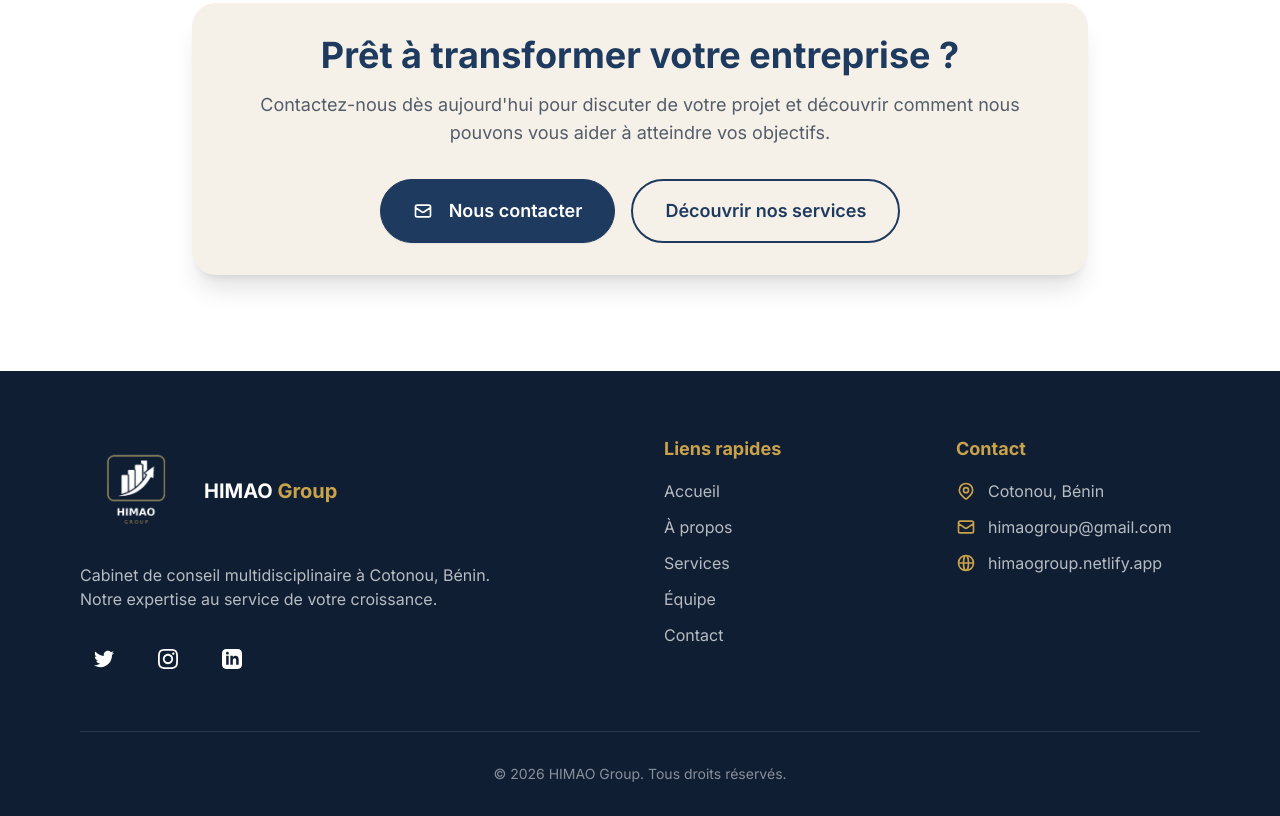
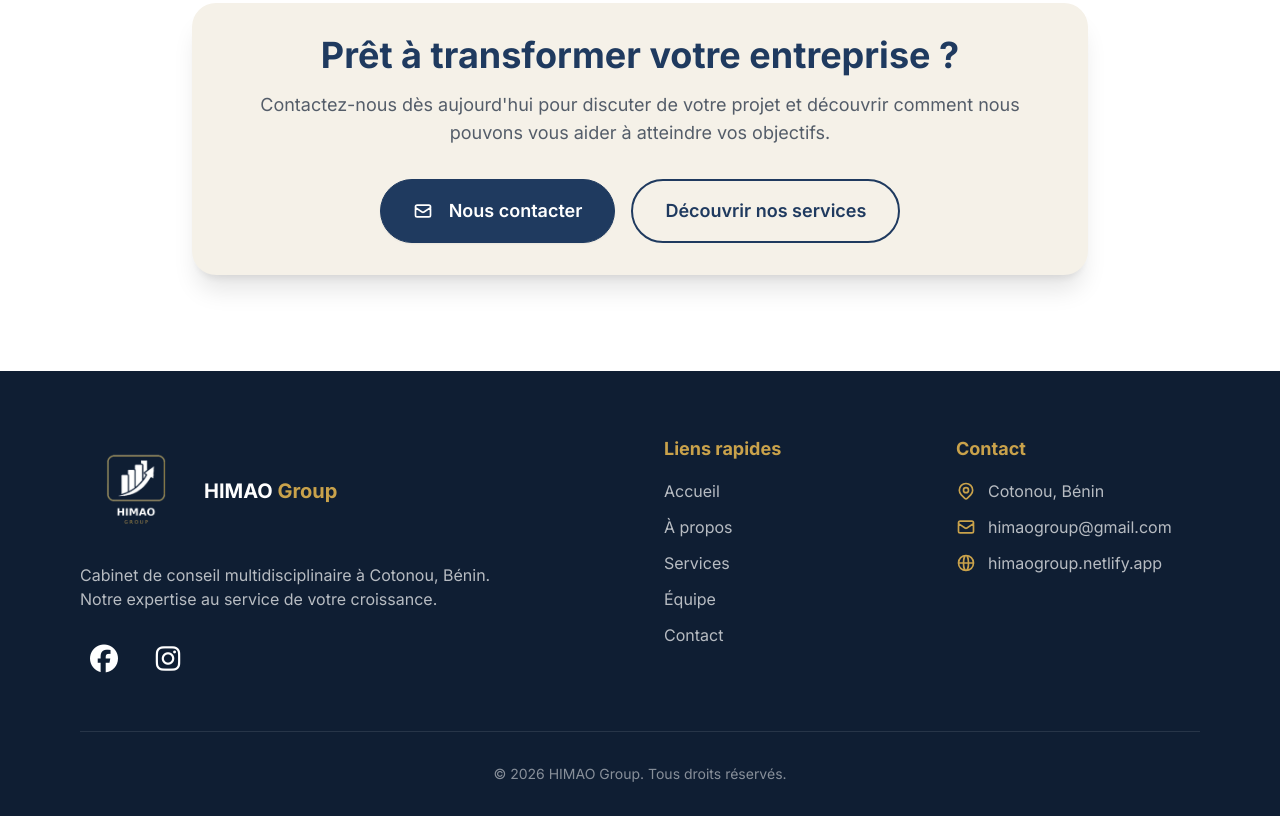
Before and after one commit to OnelKND/himao_group, a website: page index.html in a window 1280 px wide. Shown: the part 4468-5284 px from the top of the page. Drawn offline with Linux system fonts and the light colour scheme.

Commit message:
Reseux Lien MAJ

```diff
--- a/index.html
+++ b/index.html
@@ -13,6 +13,7 @@
   <link rel="preconnect" href="https://fonts.gstatic.com" crossorigin>
   <link href="https://fonts.googleapis.com/css2?family=Inter:wght@300;400;500;600;700;800&display=swap"
     rel="stylesheet">
+  <script src="https://kit.fontawesome.com/27290c1c94.js" crossorigin="anonymous"></script>
 </head>
 
 <body class="bg-base-100 text-himao-dark font-sans">
@@ -732,24 +733,11 @@
           <p class="text-white/70 mb-6 max-w-md">Cabinet de conseil multidisciplinaire à Cotonou, Bénin. Notre expertise
             au service de votre croissance.</p>
           <div class="flex gap-4">
-            <a href="#" class="btn btn-circle btn-ghost">
-              <svg xmlns="http://www.w3.org/2000/svg" class="h-5 w-5" fill="currentColor" viewBox="0 0 24 24">
-                <path
-                  d="M24 4.557c-.883.392-1.832.656-2.828.775 1.017-.609 1.798-1.574 2.165-2.724-.951.564-2.005.974-3.127 1.195-.897-.957-2.178-1.555-3.594-1.555-3.179 0-5.515 2.966-4.797 6.045-4.091-.205-7.719-2.165-10.148-5.144-1.29 2.213-.669 5.108 1.523 6.574-.806-.026-1.566-.247-2.229-.616-.054 2.281 1.581 4.415 3.949 4.89-.693.188-1.452.232-2.224.084.626 1.956 2.444 3.379 4.6 3.419-2.07 1.623-4.678 2.348-7.29 2.04 2.179 1.397 4.768 2.212 7.548 2.212 9.142 0 14.307-7.721 13.995-14.646.962-.695 1.797-1.562 2.457-2.549z" />
-              </svg>
-            </a>
-            <a href="#" class="btn btn-circle btn-ghost">
-              <svg xmlns="http://www.w3.org/2000/svg" class="h-5 w-5" fill="currentColor" viewBox="0 0 24 24">
-                <path
-                  d="M12 2.163c3.204 0 3.584.012 4.85.07 3.252.148 4.771 1.691 4.919 4.919.058 1.265.069 1.645.069 4.849 0 3.205-.012 3.584-.069 4.849-.149 3.225-1.664 4.771-4.919 4.919-1.266.058-1.644.07-4.85.07-3.204 0-3.584-.012-4.849-.07-3.26-.149-4.771-1.699-4.919-4.92-.058-1.265-.07-1.644-.07-4.849 0-3.204.013-3.583.07-4.849.149-3.227 1.664-4.771 4.919-4.919 1.266-.057 1.645-.069 4.849-.069zm0-2.163c-3.259 0-3.667.014-4.947.072-4.358.2-6.78 2.618-6.98 6.98-.059 1.281-.073 1.689-.073 4.948 0 3.259.014 3.668.072 4.948.2 4.358 2.618 6.78 6.98 6.98 1.281.058 1.689.072 4.948.072 3.259 0 3.668-.014 4.948-.072 4.354-.2 6.782-2.618 6.979-6.98.059-1.28.073-1.689.073-4.948 0-3.259-.014-3.667-.072-4.947-.196-4.354-2.617-6.78-6.979-6.98-1.281-.059-1.69-.073-4.949-.073zm0 5.838c-3.403 0-6.162 2.759-6.162 6.162s2.759 6.163 6.162 6.163 6.162-2.759 6.162-6.163c0-3.403-2.759-6.162-6.162-6.162zm0 10.162c-2.209 0-4-1.79-4-4 0-2.209 1.791-4 4-4s4 1.791 4 4c0 2.21-1.791 4-4 4zm6.406-11.845c-.796 0-1.441.645-1.441 1.44s.645 1.44 1.441 1.44c.795 0 1.439-.645 1.439-1.44s-.644-1.44-1.439-1.44z" />
-              </svg>
-            </a>
-            <a href="https://www.linkedin.com/in/himao-group-123456789" target="_blank"
+            <a href="https://www.facebook.com/profile.php?id=61591739852416" class="btn btn-circle btn-ghost">
+              <i class="fa-brands fa-facebook fa-2xl fa-canvas-roomy"></i> </a>
+            <a href="https://www.instagram.com/himao.group?igsh=MXI1bHBrNzZwdGIxYw=="
               class="btn btn-circle btn-ghost">
-              <svg xmlns="http://www.w3.org/2000/svg" class="h-5 w-5" fill="currentColor" viewBox="0 0 24 24">
-                <path
-                  d="M19 0h-14c-2.761 0-5 2.239-5 5v14c0 2.761 2.239 5 5 5h14c2.762 0 5-2.239 5-5v-14c0-2.761-2.238-5-5-5zm-11 19h-3v-11h3v11zm-1.5-12.268c-.966 0-1.75-.79-1.75-1.764s.784-1.764 1.75-1.764 1.75.79 1.75 1.764-.783 1.764-1.75 1.764zm13.5 12.268h-3v-5.604c0-3.368-4-3.113-4 0v5.604h-3v-11h3v1.765c1.396-2.586 7-2.777 7 2.476v6.759z" />
-              </svg>
+              <i class="fa-brands fa-instagram fa-2xl fa-canvas-roomy"></i>
             </a>
           </div>
         </div>
```
Also changed, not shown: 404.html (+1 -0 lines), a-propos.html (+1 -0 lines), contact.html (+1 -0 lines), equipe.html (+1 -0 lines), services.html (+1 -0 lines).
